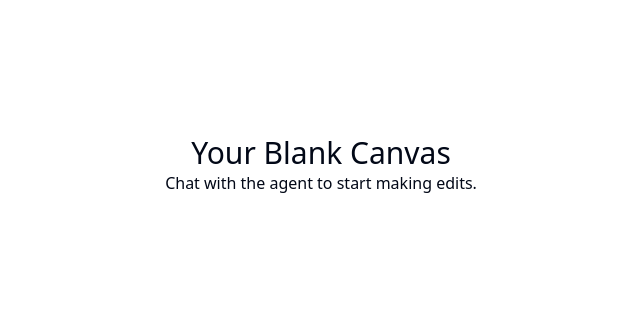
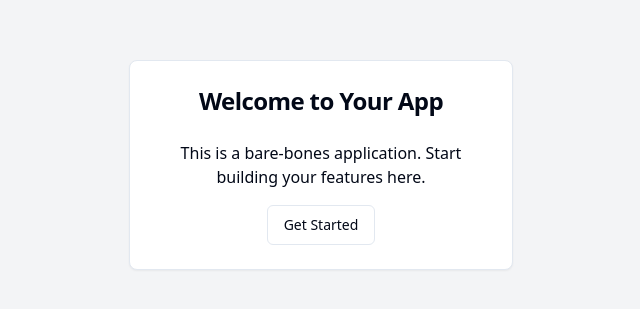
Before and after one commit to GPT-Engineer-App/skeleton-builder, a React (Vite) app: page / in a window 1280 px wide. Shown: the part 235-544 px from the top of the page, without its empty margins (319-959 px from the left). Built offline with nearby package versions, Linux system fonts and the light colour scheme.

Commit message:
Create a bare-bones web application with a welcome card and a tooltip.

```diff
--- a/src/pages/Index.jsx
+++ b/src/pages/Index.jsx
@@ -1,15 +1,29 @@
-// Update this page (the content is just a fallback if you fail and example)
+import React from "react";
+import { Button } from "@/components/ui/button";
+import { Card, CardContent, CardHeader, CardTitle } from "@/components/ui/card";
+import { Tooltip, TooltipContent, TooltipProvider, TooltipTrigger } from "@/components/ui/tooltip";
 
 const Index = () => {
   return (
-    <div className="h-screen w-screen flex items-center justify-center">
-      {/* Update with components here - default to put new layout sections as separate components in the components folder, and import them here */}
-      <div>
-        <h1 className="text-3xl text-center">Your Blank Canvas</h1>
-        <p className="text-center">
-          Chat with the agent to start making edits.
-        </p>
-      </div>
+    <div className="h-screen w-screen flex items-center justify-center bg-gray-100">
+      <Card className="w-96">
+        <CardHeader>
+          <CardTitle className="text-center text-2xl">Welcome to Your App</CardTitle>
+        </CardHeader>
+        <CardContent className="flex flex-col items-center space-y-4">
+          <p className="text-center">This is a bare-bones application. Start building your features here.</p>
+          <TooltipProvider>
+            <Tooltip>
+              <TooltipTrigger>
+                <Button variant="outline">Get Started</Button>
+              </TooltipTrigger>
+              <TooltipContent>
+                <p>Click to begin your journey!</p>
+              </TooltipContent>
+            </Tooltip>
+          </TooltipProvider>
+        </CardContent>
+      </Card>
     </div>
   );
 };
```
